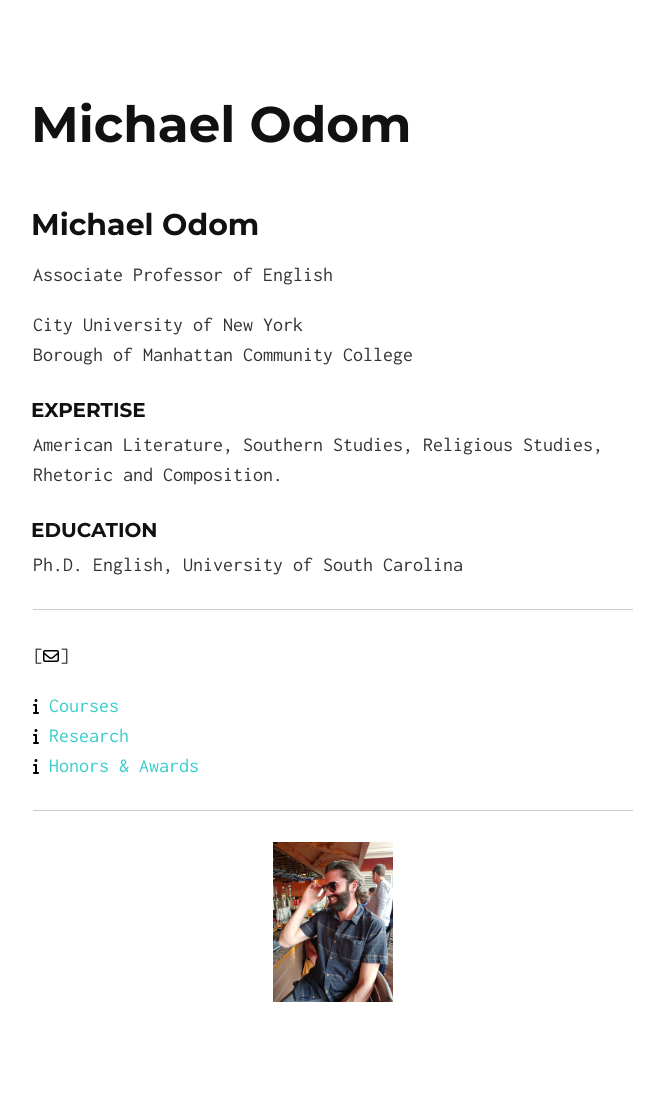
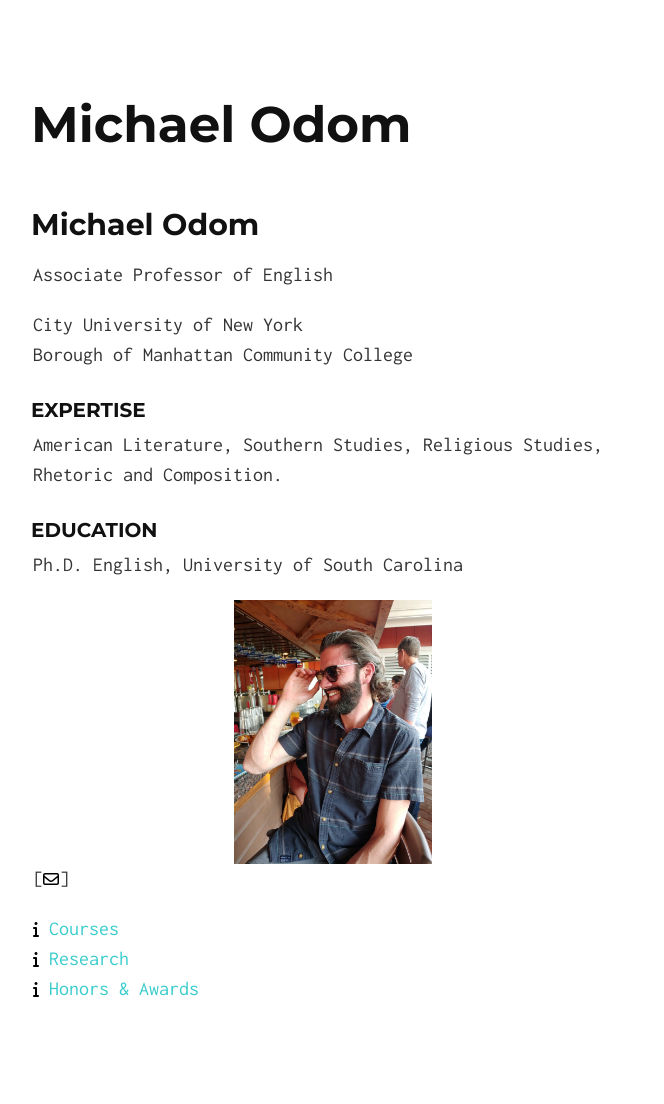
Before and after one commit to michaelodom/michaelodom.github.io, a Jekyll site: the page built from index.md, in a window 1280 px wide. Shown: the whole page, without its empty margins (307-971 px from the left). Built offline with Jekyll 4.4.1, drawn with Linux system fonts in a browser that asks for light colours; nearby versions of some CDN libraries; our own code applies the rules of GitHub Pages for plain Markdown files.

Commit message:
Update index.md

```diff
--- a/index.md
+++ b/index.md
@@ -17,17 +17,13 @@ American Literature, Southern Studies, Religious Studies, Rhetoric and Compositi
 
 Ph.D. English, University of South Carolina
 
-
-------
+<!-- <div style="text-align:center"> -->
+<div>
+<img src ="/icons/IMG_0173.JPG" width = "33%" />
+</div>
 
 [[<i class="fa fa-envelope-o"></i>](mailto:odomenglish@gmail.com){: .awe-ico }]
 
 [<i class="fa fa-info"></i>](/courses/){: .awe-ico } [Courses](/courses/)
 [<i class="fa fa-info"></i>](/research/){: .awe-ico } [Research](/research/)
 [<i class="fa fa-info"></i>](/awards/){: .awe-ico } [Honors & Awards](/awards/)
-
-------
-
-<div style="text-align:center">
-<img src ="/icons/IMG_0173.JPG" width = "20%" />
-</div>
```
